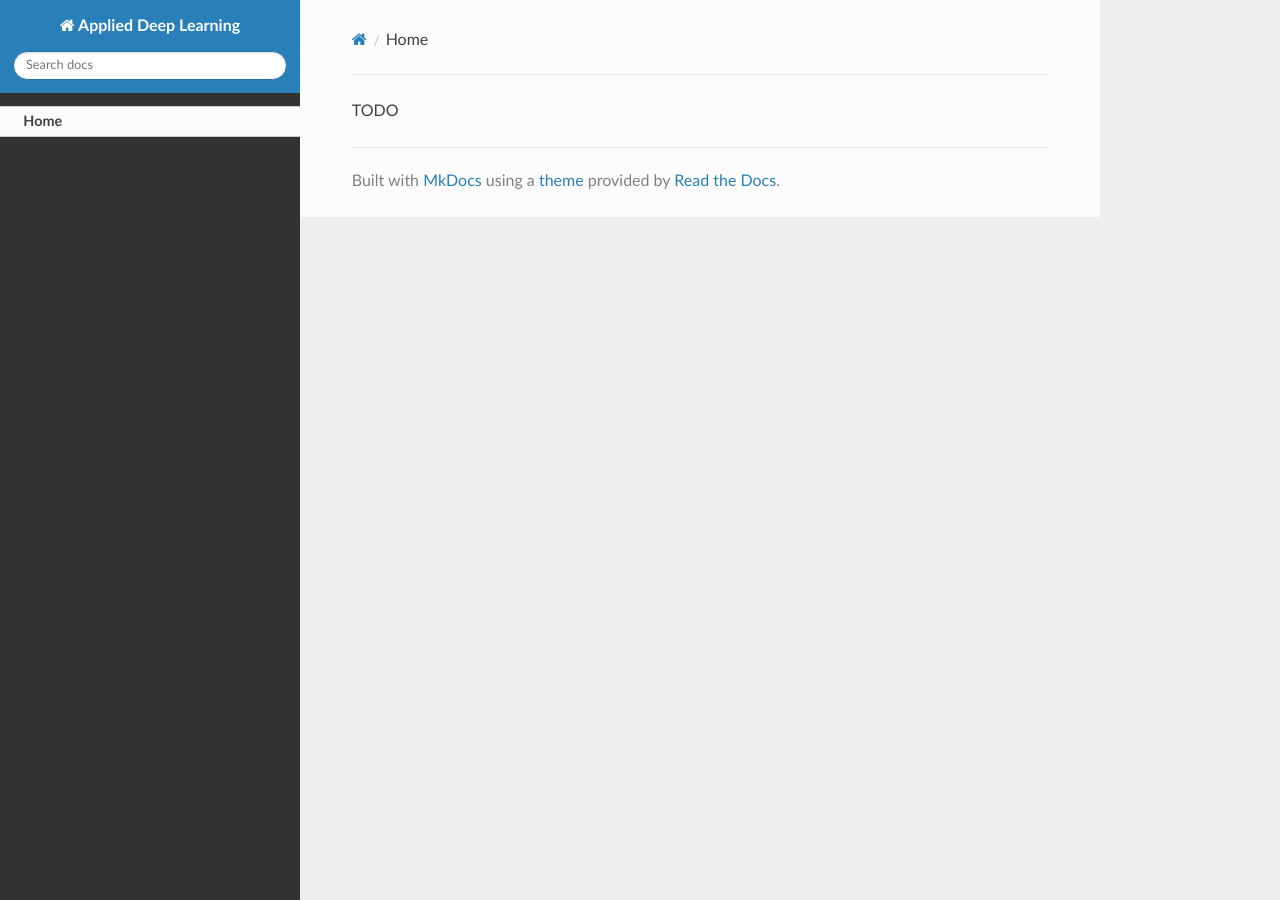
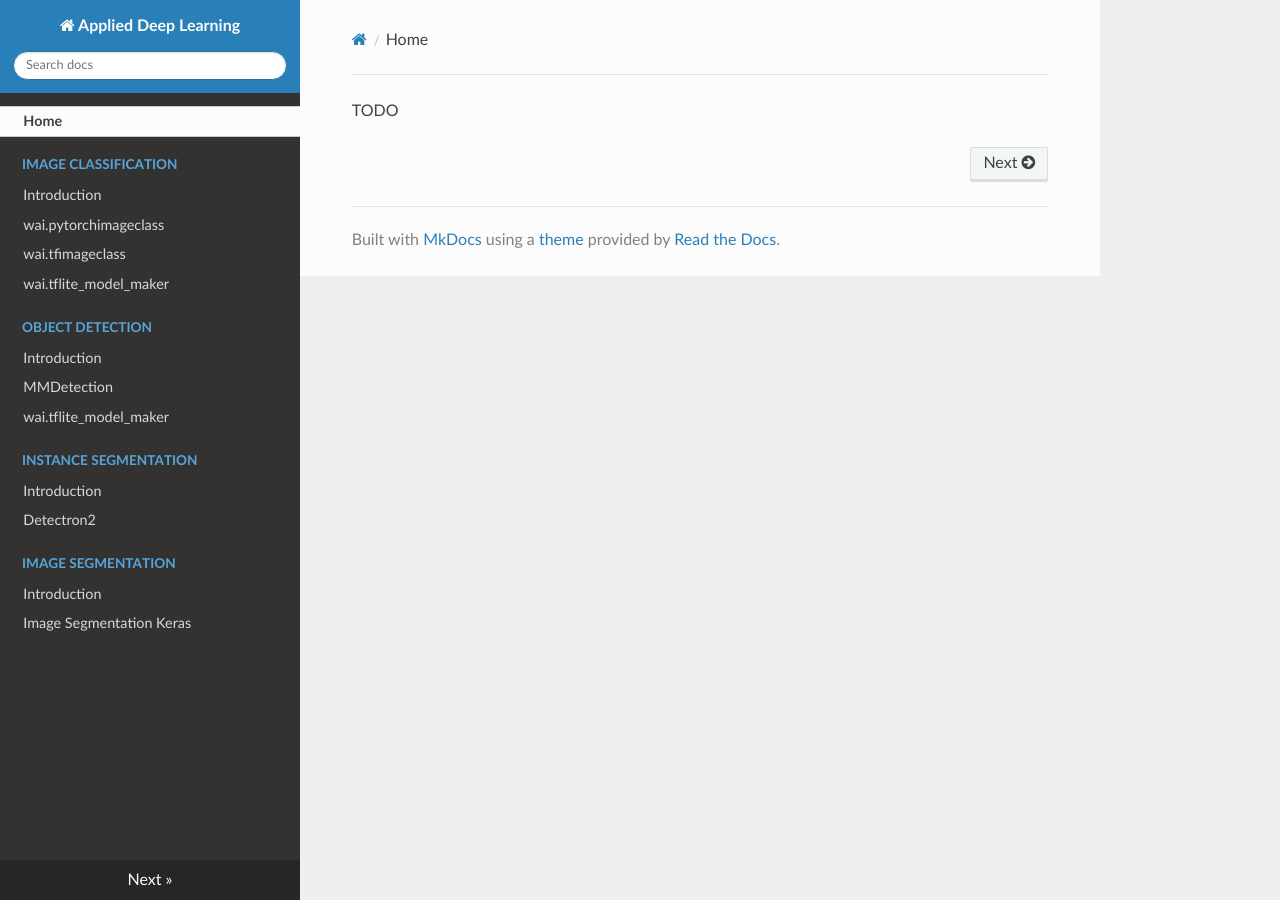
Before and after one commit to waikato-datamining/applied-deep-learning, an MkDocs documentation site: the page built from docs/index.md, in a window 1280 px wide. Built offline with MkDocs 1.6.1, drawn with Linux system fonts in a browser that asks for light colours; nearby versions of some CDN libraries.

Commit message:
added layout

```diff
--- a/mkdocs.yml
+++ b/mkdocs.yml
@@ -8,3 +8,18 @@ markdown_extensions:
         baselevel: 3
 nav:
   - 'Home': index.md
+  - 'Image classification':
+    - 'Introduction': image_classification/index.md
+    - 'wai.pytorchimageclass': image_classification/wai.pytorchimageclass.md
+    - 'wai.tfimageclass': image_classification/wai.tfimageclass.md
+    - 'wai.tflite_model_maker': image_classification/wai.tflite_model_maker.md
+  - 'Object detection':
+    - 'Introduction': object_detection/index.md
+    - 'MMDetection': object_detection/mmdetection.md
+    - 'wai.tflite_model_maker': object_detection/wai.tflite_model_maker.md
+  - 'Instance segmentation':
+    - 'Introduction': instance_segmentation/index.md
+    - 'Detectron2': instance_segmentation/detectron2.md
+  - 'Image segmentation':
+    - 'Introduction': image_segmentation/index.md
+    - 'Image Segmentation Keras': image_segmentation/image-segmentation-keras.md
```
Also changed, not shown: docs/image_classification/index.md (added, +8 -0 lines), docs/image_classification/wai.pytorchimageclass.md (added, +10 -0 lines), docs/image_segmentation/index.md (added, +5 -0 lines), docs/instance_segmentation/detectron2.md (added, +1 -0 lines), docs/instance_segmentation/index.md (added, +7 -0 lines), docs/object_detection/index.md (added, +8 -0 lines), docs/image_classification/wai.tfimageclass.md (added), docs/image_classification/wai.tflite_model_maker.md (added), docs/image_segmentation/image-segmentation-keras.md (added), docs/object_detection/mmdetection.md (added), docs/object_detection/wai.tflite_model_maker.md (added).
